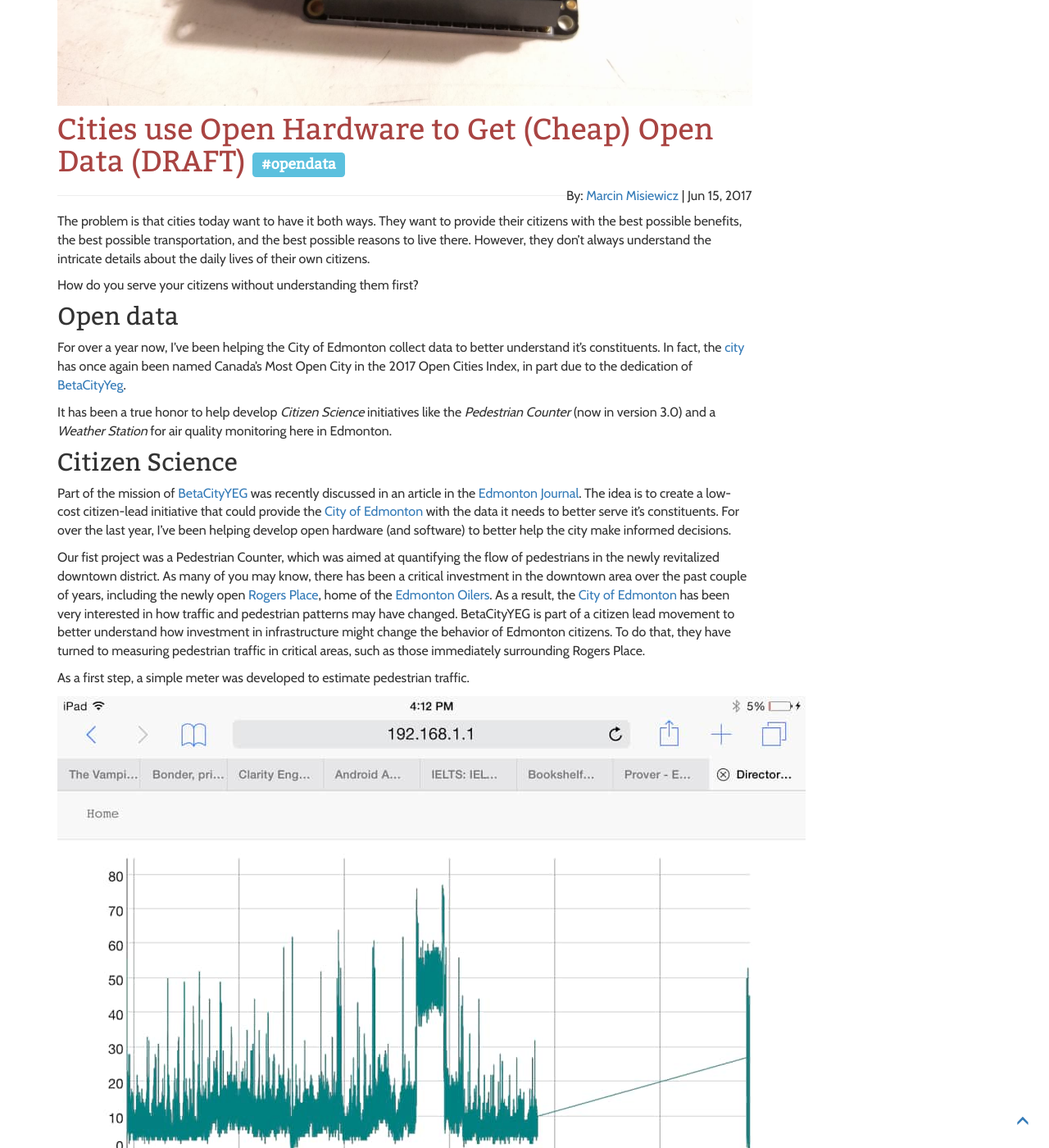
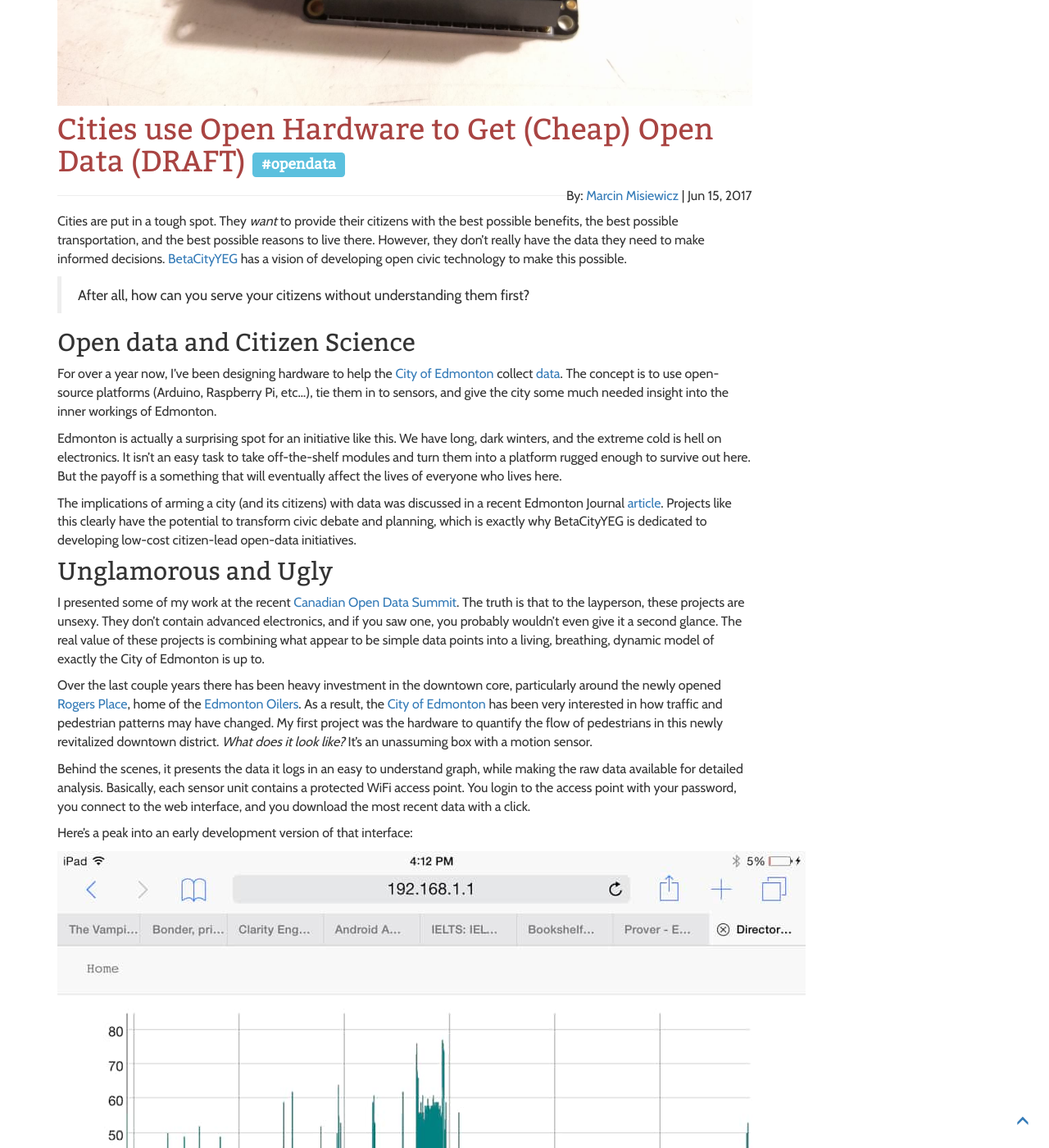
Before and after one commit to nullhardware/nullhardware-website, a Jekyll site: the page built from _inprogress/wireless-smart-sensors-for-betacityyeg.md, in a window 1280 px wide and 1400 px high, scrolled down 366 px. Shown: the whole window at 82% size. Built offline with Jekyll 4.4.1, drawn with Linux system fonts in a browser that asks for light colours; nearby versions of some CDN libraries; comment, search, counter and statistics services are not loaded; some of the changed text lies outside the part shown.

Commit message:
Update Drafts “wireless-smart-sensors-for-betacityyeg”

```diff
--- a/_inprogress/wireless-smart-sensors-for-betacityyeg.md
+++ b/_inprogress/wireless-smart-sensors-for-betacityyeg.md
@@ -11,41 +11,47 @@ draft_img: /img/drafts/betacity-board-stack-00000.jpg
 tags:
   - opendata
 excerpt: >-
-  doh. not actually optional at the moment. Put the text that you want to appear
-  in the "blog post listing" here.
+  Cities are put in a tough spot. They want to provide their citizens with the
+  best possible benefits, the best possible transportation, and the best
+  possible reasons to live there. However, they don't really have the data they
+  need to make informed decisions. BetaCityYEG has a vision of developing open
+  civic technology to make this possible. After all, how can you serve your
+  citizens without understanding them first?
 ---
-The problem is that cities today want to have it both ways. They want to provide their citizens with the best possible benefits, the best possible transportation, and the best possible reasons to live there. However, they don't always understand the intricate details about the daily lives of their own citizens.
+Cities are put in a tough spot. They *want* to provide their citizens with the best possible benefits, the best possible transportation, and the best possible reasons to live there. However, they don't really have the data they need to make informed decisions. [BetaCityYEG](http://betacity.ca) has a vision of developing open civic technology to make this possible.
 
-How do you serve your citizens without understanding them first?
+> After all, how can you serve your citizens without understanding them first?
 
-## Open data
+## Open data and Citizen Science
 
-For over a year now, I've been helping the City of Edmonton collect data to better understand it's constituents. In fact, the [city](http://www.edmonton.ca) has once again been named Canada's Most Open City in the 2017 Open Cities Index, in part due to the dedication of [BetaCityYeg](https://betacity.ca/).
+For over a year now, I've been designing hardware to help the [City of Edmonton](http://www.edmonton.ca) collect [data](https://data.edmonton.ca/). The concept is to use open-source platforms (Arduino, Raspberry Pi, etc...), tie them in to sensors, and give the city some much needed insight into the inner workings of Edmonton.
 
-It has been a true honor to help develop *Citizen Science* initiatives like the *Pedestrian Counter* (now in version 3.0) and a *Weather Station* for air quality monitoring here in Edmonton.
+Edmonton is actually a surprising spot for an initiative like this. We have long, dark winters, and the extreme cold is hell on electronics. It isn't an easy task to take off-the-shelf modules and turn them into a platform rugged enough to survive out here. But the payoff is a something that will eventually affect the lives of everyone who lives here.
 
-## Citizen Science
+The implications of arming a city (and its citizens) with data was discussed in a recent Edmonton Journal [article](http://edmontonjournal.com/news/local-news/edmontons-new-smart-city-data-network-aims-to-arm-citizens-with-the-facts). Projects like this clearly have the potential to transform civic debate and planning, which is exactly why BetaCityYEG is dedicated to developing low-cost citizen-lead open-data initiatives.
 
-Part of the mission of [BetaCityYEG](https://betacity.ca/) was recently discussed in an article in the [Edmonton Journal](http://edmontonjournal.com/news/local-news/edmontons-new-smart-city-data-network-aims-to-arm-citizens-with-the-facts).  The idea is to create a low-cost citizen-lead  initiative that could provide the [City of Edmonton](http://edmonton.ca) with the data it needs to better serve it's constituents. For over the last year, I've been helping develop open hardware (and software) to better help the city make informed decisions.
+## Unglamorous and Ugly
 
-Our fist project was a Pedestrian Counter, which was aimed at quantifying the flow of pedestrians in the newly revitalized downtown district. As many of you may know, there has been a critical investment in the downtown area over the past couple of years, including the newly open [Rogers Place](http://www.rogersplace.com/), home of the [Edmonton Oilers](https://www.nhl.com/oilers). As a result, the [City of Edmonton](http://edmonton.ca) has been very interested in how traffic and pedestrian patterns may have changed. BetaCityYEG is part of a citizen lead movement to better understand how investment in infrastructure might change the behavior of Edmonton citizens. To do that, they have turned to measuring pedestrian traffic in critical areas, such as those immediately surrounding Rogers Place.
+I presented some of my work at the recent  [Canadian Open Data Summit](http://opendatasummit.ca/). The truth is that to the layperson, these projects are unsexy. They don't contain advanced electronics, and if you saw one, you probably wouldn't even give it a second glance. The real value of these projects is combining what appear to be simple data points into a living, breathing, dynamic model of exactly the City of Edmonton is up to.
 
-As a first step, a simple meter was developed to estimate pedestrian traffic.
+Over the last couple years there has been heavy investment in the downtown core, particularly around the newly opened [Rogers Place](http://www.rogersplace.com/), home of the [Edmonton Oilers](https://www.nhl.com/oilers). As a result, the [City of Edmonton](http://edmonton.ca) has been very interested in how traffic and pedestrian patterns may have changed. My first project was the hardware to quantify the flow of pedestrians in this newly revitalized downtown district. *What does it look like?* It's an unassuming box with a motion sensor.
+
+Behind the scenes, it presents the data it logs in an easy to understand graph, while making the raw data available for detailed analysis. Basically, each sensor unit contains a protected WiFi access point. You login to the access point with your password, you connect to the web interface, and you download the most recent data with a click.
+
+Here's a peak into an early development version of that interface:
 
 ![Graph of pedestrian traffic in Edmonton during trial.](/img/drafts/pedestrain-counter-graph-00000.jpg)
 
-To simply the collection of data for everyone involved, open hardware was used to collect the data using available sensors, and present it in an easy to understand format that could be collected by authorized representatives of the City of Edmonton. For anyone who is interested in the technical details, each sensor unit contained a protected WiFi access point that provides a web interface (including a graph and a download link for the most recently collected data). Authorized representatives are able to collect the data by connecting to the access points and downloading the most recent data.
-
 ## Weather Monitoring
 
-Air quality monitoring is extremely important for cities like Edmonton who have a large base of industrial businesses in close proximity to populated areas. In fact, individual neighborhoods may have their own unique needs and/or concerns regarding air quality. Unfortunately, the official air quality testing done by the Province of Alberta isn't detailed enough for the city to make informed decisions. As a result, BetaCityYEG was tasked with the development of mechanism for measuring air quality and other important factors such as wind speed, rainfall, temperature and humidity. This data is critical for better serving the citizens of Edmonton, as well as planing and zoneing future development.
+Air quality monitoring is extremely important for cities like Edmonton who have a large base of industrial businesses in close proximity to populated areas. In fact, your neighborhood may concerns which are totally different from your friend across town. Unfortunately, the official air quality testing done by the Province of Alberta isn't detailed enough for the city understand these fine details. As a result, BetaCityYEG was tasked with the development of mechanism for measuring air quality plus other important factors such as wind speed, rainfall, temperature and humidity. This data is critical for better serving the citizens of Edmonton, as well as planing and zoneing future development.
 
 ## A connected future
 
-Although these projects are exciting, they represent independent projects with their own agendas. In the near future, the hope is that all of these related projects will communicate with each other and all of the data will centralized into one convenient source. This is the goal of city-wide network technologies such as LoRa/LoRaWAN™. Instead of using an off-the-shelf Wifi or Bluetooth module, the hope is to add wireless modules that are capable of communicating over several kilometers. Being able to collect data from all over Edmonton is a goal of BetaCityYEG, and it's one that will provide immediate value, given the distributed layout of the City of Edmonton.
+In the near future, the hope is that all of these related projects will communicate with each other and all of the data will centralized into one convenient source. This is the goal of city-wide network technologies such as LoRa/LoRaWAN™. Instead of using an off-the-shelf Wifi or Bluetooth module, the hope is to add wireless modules that are capable of communicating over several kilometers. Being able to collect data from all over Edmonton is a goal of BetaCityYEG, and it's one that will provide immediate value, given the distributed layout of the City of Edmonton.
 
 ## Coming Up
 
-BetaCityYEG and the City of Edmonton are both dedicated to improving [#opendata](https://twitter.com/search?q=opendata) and maintaining Edmonton's leadership as Canada's most Open City. To do that, investment in open hardware and other open data initiatives are absolutely a must. I am very excited to be a part of these initiatives, and I hope to help provide more open hardware and open data to the City.
+BetaCityYEG and the City of Edmonton are both dedicated to improving [#opendata](https://twitter.com/search?q=opendata). In recognition of this leadership, the city was named Canada's Most Open City in June 2017, for the second year in a row. For Edmonton, continued investment in open hardware and other open data initiatives are absolutely a must. I am very excited to be a part of these initiatives, and I hope to help provide more open hardware and open data to the City.
 
-If you have an idea or a project that can help cities better serve their citizens, we'd love to hear about it. Please [let us know](mailto:admin@nullhardware.com).
+If **you** have an idea or a project that can help cities better serve their citizens, we'd love to hear about it. Please [send us an email](mailto:admin@nullhardware.com).
```
